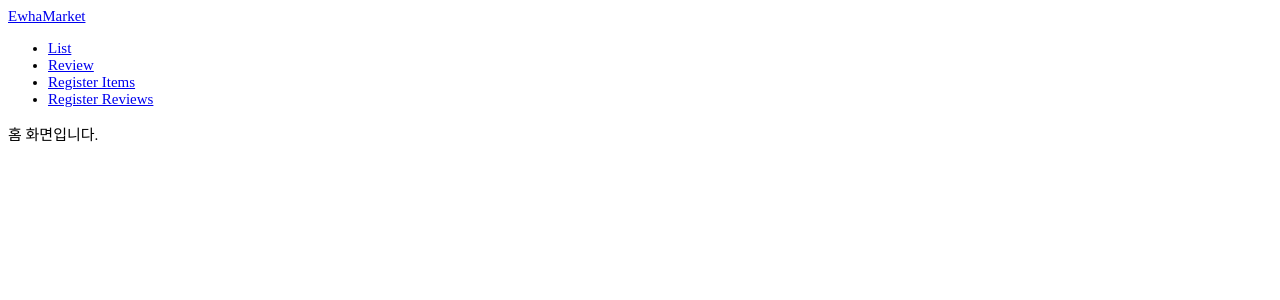
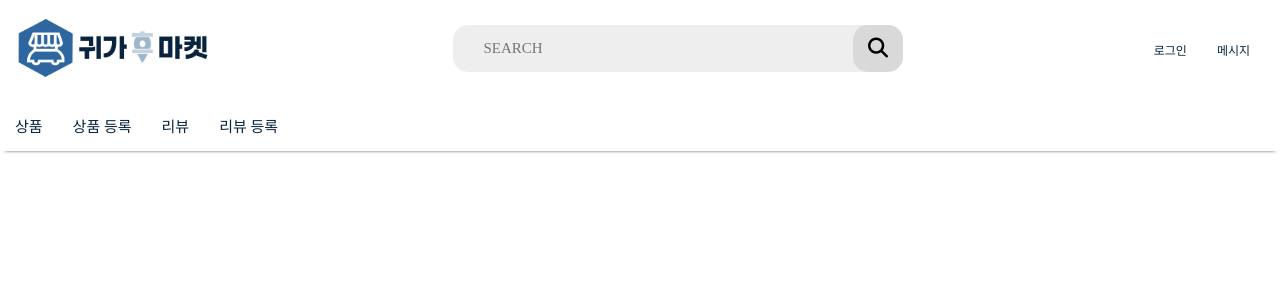
Before and after one commit to jwayj/OSPGoHome, a Flask app: page / in a window 1280 px wide. Shown: the top 300 px of the page. Run offline with Flask 3, Linux system fonts and the light colour scheme; some libraries are stand-ins or nearby versions; some web fonts are replaced.

Commit message:
로그인 및 헤더 구현

```diff
--- a/static/style.css
+++ b/static/style.css
@@ -1,3 +1,8 @@
+@font-face {
+    font-family: GmarketSansLight;
+    src: url(../static/fonts/GmarketSansTTF/GmarketSansTTFLight.ttf) format('truetype');
+}
+
 @font-face {
     font-family: GmarketSans;
     src: url(../static/fonts/GmarketSansTTF/GmarketSansTTFMedium.ttf) format('truetype');
@@ -11,3 +16,151 @@
     font-family: GmarketSans;
     font-size: 15px;
 }
+
+* {
+    body {
+        margin: 0px;
+    }
+}
+
+.indexHeader {
+    position: sticky;
+    width: 100%;
+    min-width: 750px;
+    padding-left: 0;
+    a { text-decoration: none; padding: 15px 15px; color: #08233E;};
+    nav{ display: flex; justify-content: space-between;};
+    ul {display:flex; text-align: center; padding-inline-start: 0;};
+    li {display: block; list-style-type: none; white-space: nowrap;};
+    form {padding: 20px 20px; align-items: center;};
+
+    .top_menu{
+        align-items: center;
+        li a { font-size: 12px;
+        padding: 15px 15px;};
+        padding-right: 15px;
+    }
+
+    .menuBar {
+        li a:hover{
+            padding: 15px 15px;
+            background-color: #2E669E;
+            color: #FFFFFF;
+            list-style-type: none;
+        };
+        box-shadow: 0px 5px 3px -5px rgba(0, 0, 0, 0.6);
+    }
+
+    .search_box{
+        position: relative;
+        width: 80%; height: 7px;
+        min-width: 210px;
+        background-color: #EEEEEE;
+        border-radius: 15px;
+        border: none;
+        display: flex;
+        margin: 25px;
+        align-content: center;
+
+        input {
+            flex: 1;
+            border: none;
+            background-color: #EEEEEE;
+            border-radius: 10px;
+            outline: none;
+            float: left;
+            padding: 10px 10px;
+            margin: 0px;
+        }
+
+        button {
+            top: 0;
+            right: 0;
+            width: 50px;
+            height: 100%;
+            border: none;
+            border-radius: 15px;
+            color: #000000;
+            background-color: #D9D9D9;
+            padding: 12px 12px;
+            outline: none;
+            justify-content: center;
+            position: absolute;
+        }
+
+        button:hover {
+            color: #FFFFFF;
+            background-color: #0096fb;
+            padding: 12px 12px;
+            outline: none;
+            justify-content: center;
+            position: absolute;
+        }
+
+        i { font-size: 20px;}
+    }
+}
+
+#loginContainer {
+    justify-items: center;
+    margin-top: 80px;
+    #loginMain {
+        justify-items: center;
+        margin: 10px;
+        margin-bottom: 50px;
+        p {
+            font-size: 30px;
+            margin: 0px;
+            margin-top: 25px;
+            margin-bottom: 10px;
+        }
+        hr {
+            color: #08233E;
+        }
+    }
+
+    #loginInput {
+        display: inline-block;
+        text-align: center;
+    }
+
+    input {
+        width: 420px;
+        height: 30px;
+        padding: 10px;
+        padding-top: 5px; padding-bottom: 5px;
+        margin: 5px;
+        outline-color: #B8B8B8;
+        outline-width: 3px;
+        color: #08233E;
+    }
+
+    input::placeholder {
+        padding: 5px;
+        margin: 5px;
+        font-family: GmarketSansLight;
+        font-size: 12px;
+        color: #B8B8B8;
+    }
+
+    input:focus {
+        background-color: aliceblue;
+        outline-color: #2E669E;
+        border: none;
+
+    }
+
+    .loginBtn {
+        padding: 10px;
+        margin: 5px;
+        border-radius: 10px;
+        background-color:#2E669E;
+        color: #FFFFFF;
+
+        width: 450px;
+        border: none;
+
+        a { text-decoration: none; color: #FFFFFF;}
+
+    }
+}
--- a/templates/index.html
+++ b/templates/index.html
@@ -1,27 +1,40 @@
 <!DOCTYPE html>
+<html>
+   <head>
       <html lang="en">
-<head>
       <meta charset="UTF-8">
       <meta name="viewport" content="width=device-width, initial-scale=1.0">
-   <title>Home</title>
-   <link rel="stylesheet" href="{{ url_for('static', filename='style.css') }}">
-   <script src="{{ url_for('static', filename='main.js') }}" defer></script>
+      <link rel="stylesheet" href="../static/style.css">
+      <script src="../static/main.js" defer></script>
+      <script src="https://kit.fontawesome.com/97098c5e7a.js" crossorigin="anonymous"></script>
+      <script src="https://cdnjs.cloudflare.com/ajax/libs/jquery/3.7.1/jquery.min.js"> </script>
    </head>
-<body>
-   <nav class="navbar">
-      <div class="navbar__logo">
-         <a href="/">EwhaMarket</a>
+      <header id="header" class ="indexHeader">
+         <nav id="topBar">
+            <a href ="/home"><img src="../static/image/logo.png" title="로고" width="200px"></a>
+               <div id="search" style="height: 100%; width: 40%;">
+                  <form class="search_box">
+                     <input type="text" id="user-search" name="search" placeholder="SEARCH">
+                     <button type="submit">
+                        <i class="fa-solid fa-magnifying-glass"></i>
+                     </button>
+                  </form>
                </div>
-      <ul class="navbar__menu">
-         <li><a href="/list">List</a></li>
-         <li><a href="/review">Review</a></li>
-         <li><a href="/reg_items">Register Items</a></li>
-         <li><a href="/reg_reviews">Register Reviews</a></li>
+
+            <ul class = "top_menu">
+               <li><a href="login.html">로그인</a></li>
+               <li><a href="chat.html">메시지</a></li>
             </ul>
          </nav>
-<section>
-   {% block section %}
-    홈 화면입니다.
-   {% endblock section %}
-</section>
-</body>
+
+         <nav class="menuBar">
+            <ul>
+               <li> <a href="/list">상품</a></li>
+               <li> <a href="/reg_items">상품 등록</a></li>
+               <li> <a href="/review">리뷰</a></li>
+               <li> <a href="/reg_review">리뷰 등록</a></li>
+            </ul>
+         </nav>
+      </header>
+
+</html>
```
Also changed, not shown: templates/login.html (added, +63 -0 lines), static/image/logo.png (added). Lines whose indentation alone changed are shown as unchanged.
